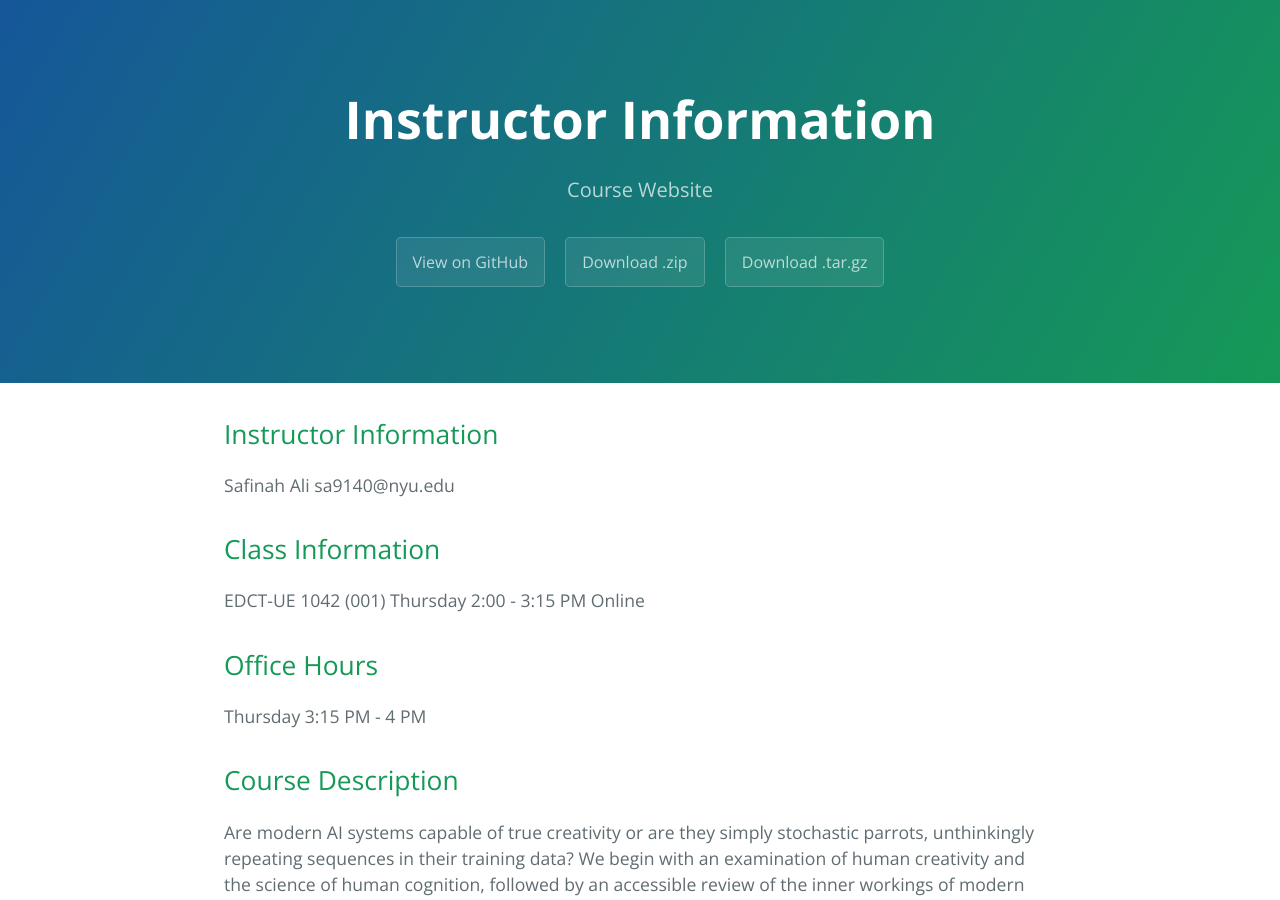
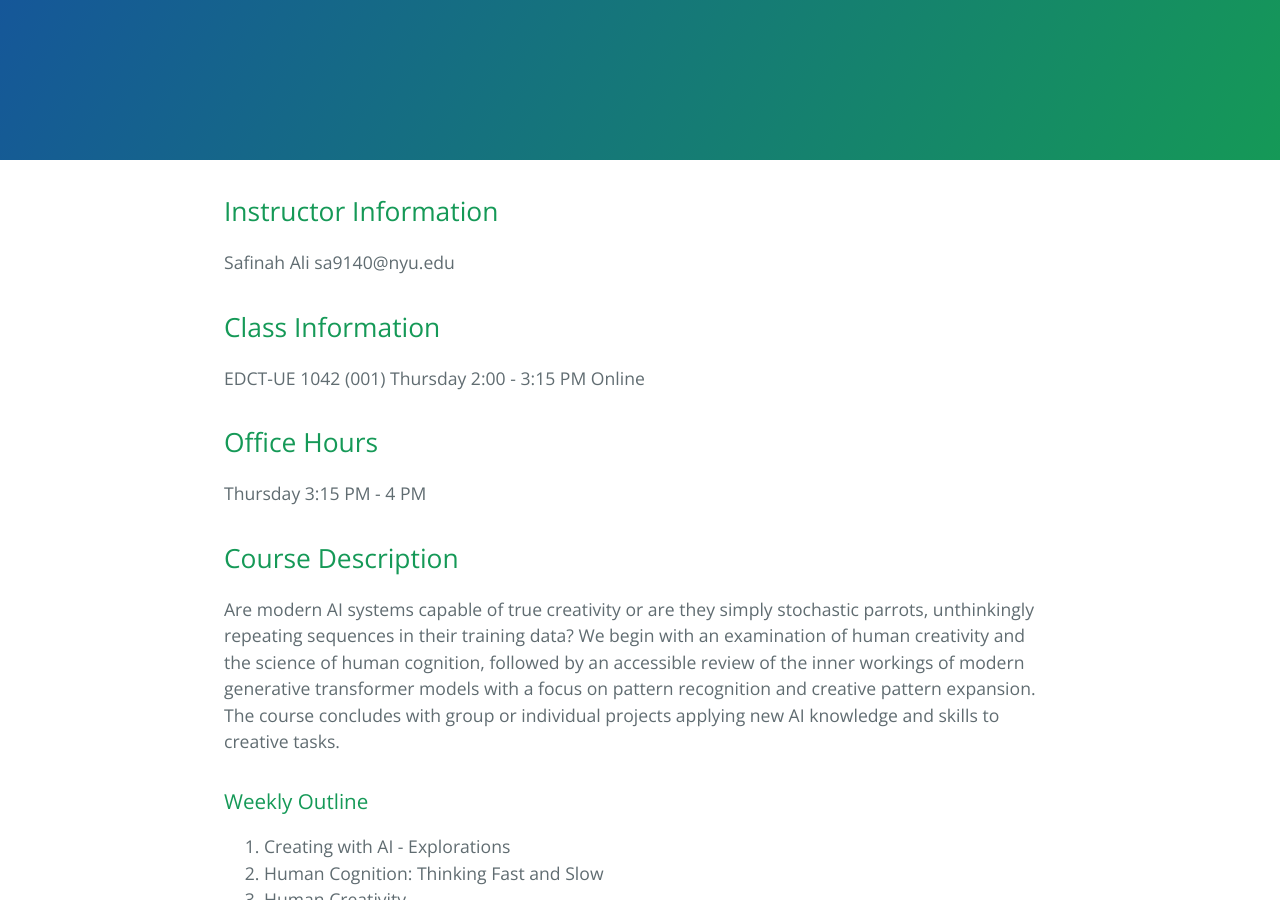
Before and after one commit to creativeintelligence-nyu/creativityandai, a Jekyll site: the page built from index.md, in a window 1280 px wide and 900 px high. Built offline with Jekyll 4.4.1, drawn with Linux system fonts in a browser that asks for light colours; our own code applies the rules of GitHub Pages for plain Markdown files.

Commit message:
rm downloads

```diff
--- a/_layouts/default.html
+++ b/_layouts/default.html
@@ -16,7 +16,7 @@
     <a id="skip-to-content" href="#content">Skip to the content.</a>
 
     <header class="page-header" role="banner">
-      <h1 class="project-name">{{ page.title | default: site.title | default: site.github.repository_name }}</h1>
+<!--       <h1 class="project-name">{{ page.title | default: site.title | default: site.github.repository_name }}</h1>
       <h2 class="project-tagline">{{ page.description | default: site.description | default: site.github.project_tagline }}</h2>
       {% if site.github.is_project_page %}
         <a href="{{ site.github.repository_url }}" class="btn">View on GitHub</a>
@@ -24,7 +24,7 @@
       {% if site.show_downloads %}
         <a href="{{ site.github.zip_url }}" class="btn">Download .zip</a>
         <a href="{{ site.github.tar_url }}" class="btn">Download .tar.gz</a>
-      {% endif %}
+      {% endif %} -->
     </header>
 
     <main id="content" class="main-content" role="main">
```
